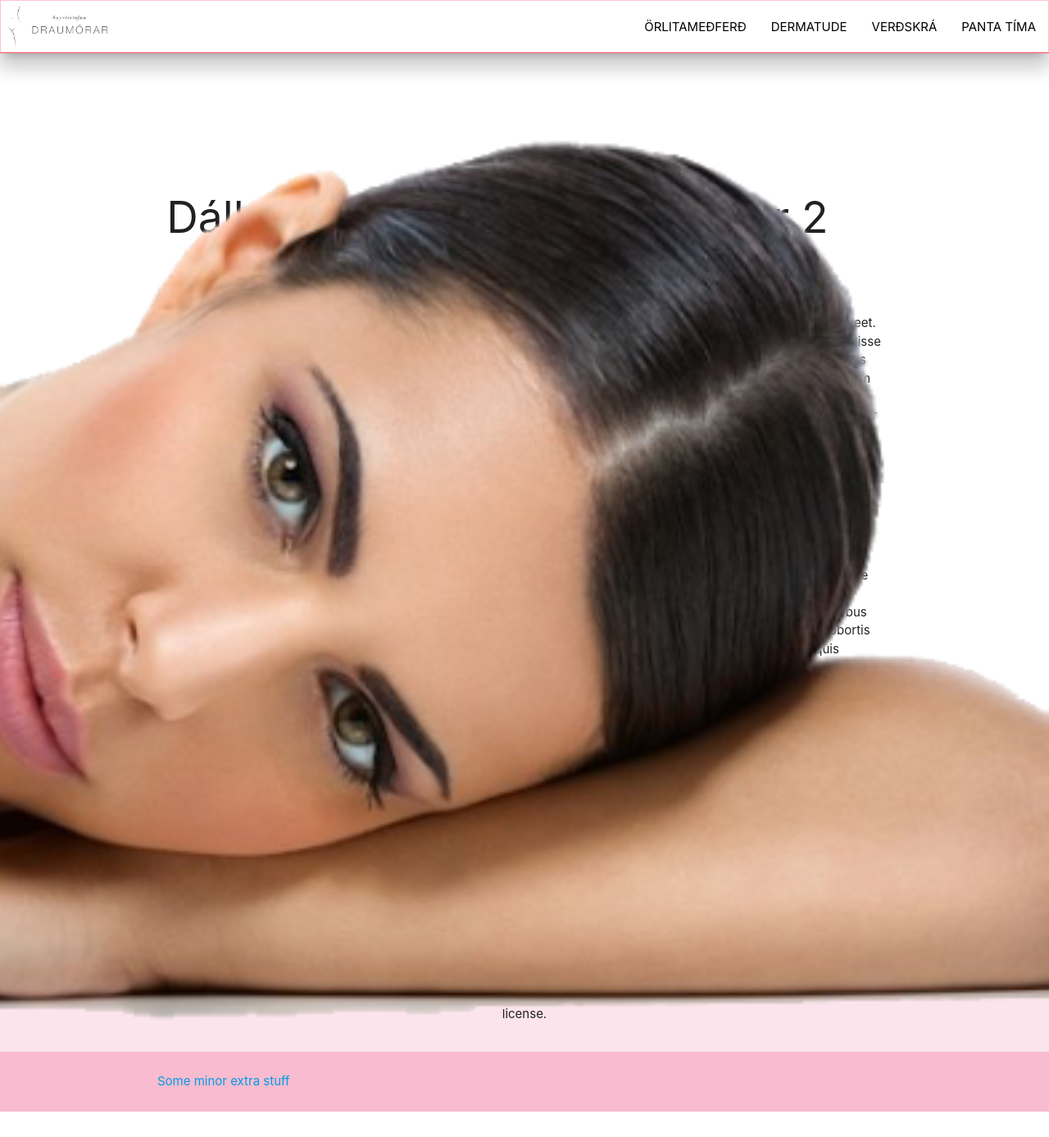
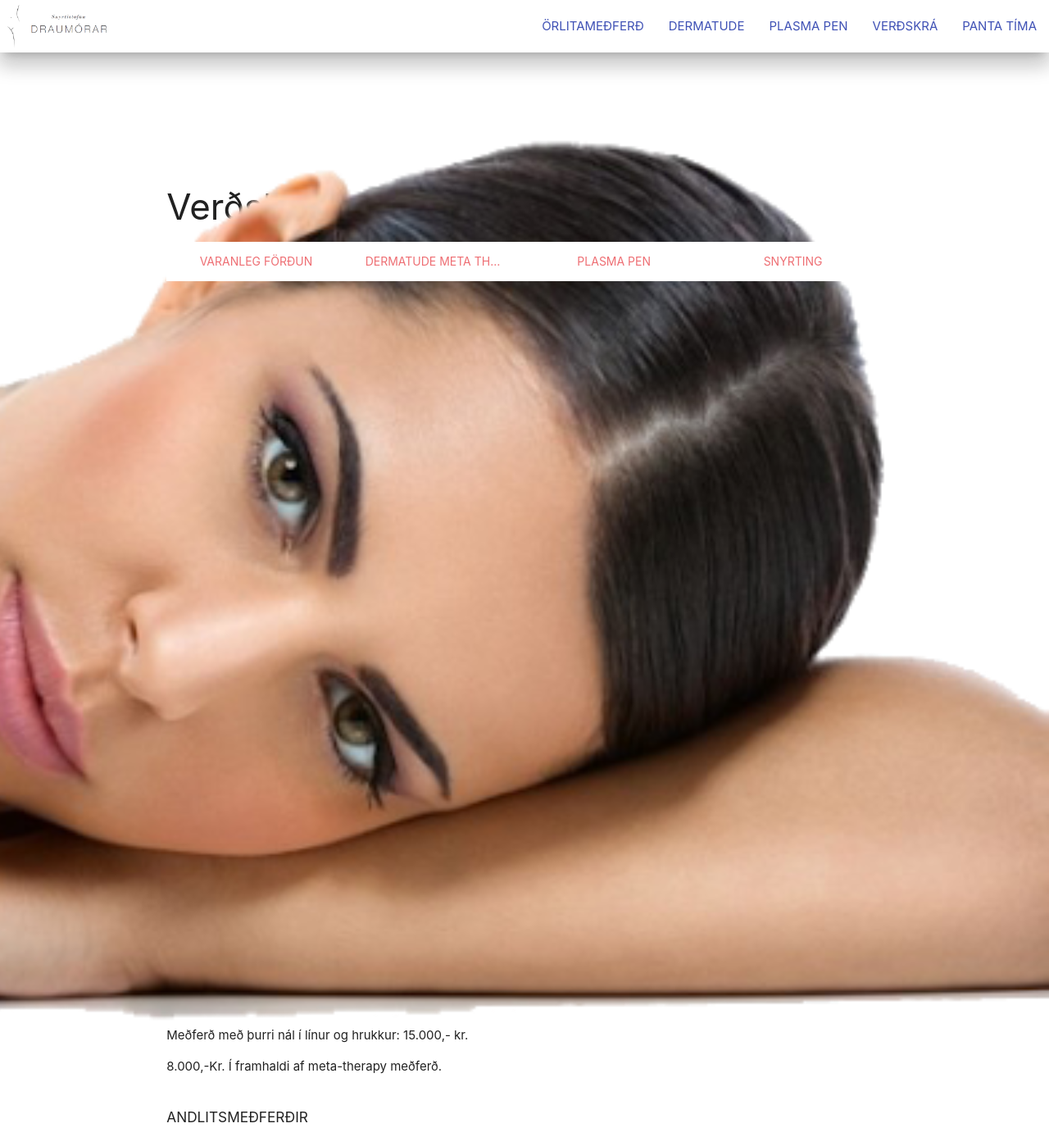
Before and after one commit to heidars19/draumorar, a Django app: page /verdskra/ in a window 1280 px wide. Shown: the whole page at 82% size. Run offline with Django 3.2, Linux system fonts and the light colour scheme.

Commit message:
added tabs in verdskra

```diff
--- a/draumorar/urls.py
+++ b/draumorar/urls.py
@@ -24,6 +24,7 @@ urlpatterns = [
     path('orlitamedferd/', include('orlitamedferd.urls')),
     path('verdskra/', include('verdskra.urls')),
     path('bokun/', include('bokun.urls')),
+    path('plasmapen/', include('plasmapen.urls')),
 
     path('css/<str:filename>.css', include('landing.urls')),
 ]
--- /dev/null
+++ b/plasmapen/admin.py
@@ -0,0 +1,3 @@
+from django.contrib import admin
+
+# Register your models here.
--- /dev/null
+++ b/plasmapen/apps.py
@@ -0,0 +1,5 @@
+from django.apps import AppConfig
+
+
+class PlasmapenConfig(AppConfig):
+    name = 'plasmapen'
--- /dev/null
+++ b/plasmapen/models.py
@@ -0,0 +1,3 @@
+from django.db import models
+
+# Create your models here.
--- /dev/null
+++ b/plasmapen/tests.py
@@ -0,0 +1,3 @@
+from django.test import TestCase
+
+# Create your tests here.
--- /dev/null
+++ b/plasmapen/urls.py
@@ -0,0 +1,6 @@
+from django.urls import path
+from . import views
+
+urlpatterns = [
+    path('', views.index, name='plasmapen_index'),
+]
--- a/static/css/main.css
+++ b/static/css/main.css
@@ -35,17 +35,15 @@
 }
 
 .nav-wrapper {
-    border-color: pink;
+    border-color: blue lighten-3;
     border-style: solid;
-    border-width: 1px;
-    /*pink lighten-5*/
+    border-width: 0px;
 }
 
 .parallax-section {
     padding-top: 0;
     padding-bottom: 0;
 }
-
 
 .height-200 {
     height: 200px;
@@ -56,9 +54,22 @@
 nav {
     float: top;
     position: fixed;
+    background-color: #fcf4fc;
 }
 
 
-nav ul li a{
-  color: black;
+
+
+
+
+/*########################
+#### FOOTER ######
+########################*/
+
+#right-links {
+    text-align: right;
 }
+
+.page-footer {
+    background-color: #fcf4fc;
+}
--- a/static/js/main.js
+++ b/static/js/main.js
@@ -6,10 +6,8 @@ document.addEventListener('DOMContentLoaded', function() {
 
 $(document).ready(function(){
     $('.parallax').parallax();
+    $('.tabs').tabs();
 
-});
-
-$(document).ready(function() {
     $(window).scroll(function() {
         if ($(this).scrollTop() > 1) {
             $("#background-image").css({"opacity": "0.3"})
--- /dev/null
+++ b/static/js/verdskra.js
@@ -0,0 +1,3 @@
+  $(document).ready(function(){
+    $('.tabs').tabs();
+  });
--- a/templates/footer.html
+++ b/templates/footer.html
@@ -1,27 +1,35 @@
-<footer class="page-footer pink lighten-5">
+{% load static %}
+
+<footer class="page-footer">
     <div class="container">
         <div class="row">
-            <div class="col l4 s12">
+
+            <div class="col l3 s12">
                 <ul>
                     <li><a class="grey-text text-darken-4" href="#">UM OKKUR</a></li>
-                    <li><a class="grey-text text-darken-4" href="#">HAFÐU SAMBAND</a></li>
+                    <li><a class="grey-text text-darken-4" href="mailto:draumorar@draumorar.is">HAFÐU SAMBAND</a></li>
                     <li><a class="grey-text text-darken-4" href="#">SKILMÁLAR</a></li>
                 </ul>
             </div>
 
+            <div class="col l5 s12">
+                <p class="grey-text text-darken-4" align="center">Text content of Draumórar is available under the <a class="indogo-text" href="https://creativecommons.org/licenses/by-sa/3.0/deed.en">Creative Commons 3.0 License</a>. You can copy it freely, but indicate the origin and keep the license.</p>
+            </div>
 
             <div class="col l4 s12">
-                <ul>
-                    <li class="grey-text text-darken-4" align="center">Text content of Draumórar is available under the <a href="https://creativecommons.org/licenses/by-sa/3.0/deed.en">Creative Commons 3.0 License</a>. You can copy it freely, but indicate the origin and keep the license.</li>
+                <ul id="right-links">
+                    <li><a class="indigo-text" href="{% url "orlitamedferd_index" %}">ÖRLITAMEÐFERÐ</a></li>
+                    <li><a class="indigo-text" href="{% url "dermatude_index" %}">DERMATUDE </a></li>
+                    <li><a class="indigo-text" href="{% url "plasmapen_index" %}">PLASMA PEN </a></li>
+                    <li><a class="indigo-text" href="{% url "verdskra_index" %}">VERÐSKRÁ</a></li>
+                    <li><a class="indigo-text" href="{% url "bokun_index" %}">PANTA TÍMA</a></li>
                 </ul>
             </div>
-
-
         </div>
     </div>
-    <div class="footer-copyright pink lighten-4">
+    <div class="footer-copyright pink lighten-5 indigo-text">
         <div class="container">
-            <p><a href="#">Some minor extra stuff</a></p>
+            <p><a class="indigo-text text-darken-4" href="#!">Some minor extra stuff</a></p>
         </div>
     </div>
 </footer>
--- a/templates/navbar.html
+++ b/templates/navbar.html
@@ -8,14 +8,15 @@
         <a href="#" data-target="mobile-dropdown" class="sidenav-trigger"><i class="material-icons black-text">menu</i></a>
 
         <ul id="nav-mobile" class="right hide-on-med-and-down">
-            <li><a href="{% url "orlitamedferd_index" %}">ÖRLITAMEÐFERÐ</a></li>
-            <li><a href="{% url "dermatude_index" %}">DERMATUDE </a></li>
-            <li><a href="{% url "verdskra_index" %}">VERÐSKRÁ</a></li>
-            <li><a href="{% url "bokun_index" %}">PANTA TÍMA</a></li>
+            <li><a class="indigo-text" href="{% url "orlitamedferd_index" %}">ÖRLITAMEÐFERÐ</a></li>
+            <li><a class="indigo-text" href="{% url "dermatude_index" %}">DERMATUDE</a></li>
+            <li><a class="indigo-text" href="{% url "plasmapen_index" %}">PLASMA PEN </a></li>
+            <li><a class="indigo-text" href="{% url "verdskra_index" %}">VERÐSKRÁ</a></li>
+            <li><a class="indigo-text" href="{% url "bokun_index" %}">PANTA TÍMA</a></li>
         </ul>
 
     </div>
-
+</nav>
 
 
 <!-- Navbar that gets activated on smaller screens -->
@@ -30,5 +31,6 @@
 
         <li class="indent-links"><a href="{% url "orlitamedferd_index" %}">ÖRLITAMEÐFERÐ</a></li>
         <li class="indent-links"><a href="{% url "dermatude_index" %}">DERMATUDE </a></li>
+        <li class="indent-links"><a href="{% url "plasmapen_index" %}">PLASMA PEN </a></li>
         <li class="indent-links"><a href="{% url "verdskra_index" %}">VERÐSKRÁ</a></li>
     </ul>
--- a/templates/verdskra/index.html
+++ b/templates/verdskra/index.html
@@ -7,30 +7,124 @@
 {% block content %}
     <div class="section parallax-section height-200">
     </div>
-        <div class="container">
-            <div class="row">
-                <div class="col s7 m7 l7">
-                    <h2>Dálkur 1</h2>
-                    <div class="section">
-                        <p>Eitthvað include hérna</p>
-                        <p>Lorem ipsum dolor sit amet, consectetur adipiscing elit. Vestibulum ut urna varius mauris vulputate lacinia a in erat. Suspendisse non lorem a lacus porttitor imperdiet. Nullam dui sem, porttitor quis aliquet non, laoreet vitae nunc. Ut sit amet enim arcu. Aliquam id convallis felis. Nulla viverra feugiat pulvinar. Donec non aliquam enim. Donec dapibus porttitor accumsan. Pellentesque odio elit, ultricies ac luctus vitae, tempus quis enim. Duis efficitur nisi quam, nec rhoncus velit vulputate non. Nam at sodales leo. Mauris vitae dictum justo. Nullam eu vestibulum libero, ut sollicitudin est. Vivamus elementum, odio vel ultrices aliquam, felis lectus auctor odio, et tincidunt lectus diam eget est. In erat elit, cursus ut egestas nec, tempor mollis dolor.</p>
-                        <p>Aenean condimentum vel risus non consectetur. Proin urna ipsum, congue nec nisl ac, posuere lobortis ex. Aliquam semper ex quis nibh euismod venenatis. Aenean et bibendum odio. Suspendisse a maximus ipsum. Vestibulum convallis nunc ante, a imperdiet dolor condimentum non. Maecenas sit amet enim mi. Phasellus a eros pharetra, tincidunt sapien ut, viverra ipsum. Maecenas congue turpis sit amet purus ullamcorper hendrerit. Nunc tortor felis, dapibus eget arcu vel, hendrerit porttitor leo. Donec eget pulvinar orci. Nullam malesuada ante a mi cursus egestas. Praesent quis mi varius, consequat est at, vulputate metus. Aenean et nisl eu nisi imperdiet molestie.</p>
-                    </div>
-                </div>
-                <div class="col s4 m4 l4 offset-s1 offset-m1 offset-l1">
-                    <h2>Dálkur 2</h2>
-                    <div class="section">
-                        <p>Eitthvað include hérna</p>
-                        <p>Mauris iaculis luctus massa in laoreet. Cras vitae elementum ex. Suspendisse sagittis tortor turpis, et egestas eros consequat vitae. Aliquam elementum ultricies molestie. Curabitur iaculis felis at nulla condimentum, sed auctor diam dignissim. Donec vitae diam justo. Nam orci enim, pulvinar id molestie quis, finibus vitae nibh. Mauris id tellus nec diam rutrum fermentum nec ut ipsum.</p>
-                        <p>Duis accumsan et ipsum et cursus. Praesent pretium magna non urna mollis cursus. Proin ornare vulputate diam eget rutrum. Sed at eleifend lorem. Vivamus elementum faucibus nulla, non elementum mauris lobortis non. Sed tincidunt vel urna quis porttitor. Cras ultricies tincidunt ornare. Nullam non aliquet augue. Donec ex est, sagittis a sapien pulvinar, volutpat gravida nibh. Ut et rhoncus enim. Fusce blandit interdum ligula sollicitudin fermentum. Donec vehicula eros elementum, vulputate dolor vel, iaculis metus. Vestibulum consectetur, sapien sit amet imperdiet pretium, nunc nibh congue est, id finibus nisi ligula nec ante.</p>
-                    </div>
-                </div>
-            </div>
-        </div>
 
+<div class="container">
+  <div class="row">
+    <div class="col s12">
+        <h3>Verðskrá</h3>
+      <ul class="tabs">
+        <li class="tab col s3"><a class="active"  href="#varanlegfordun">Varanleg förðun</a></li>
+        <li class="tab col s3"><a class="active" href="#dermatude">Dermatude Meta Therapy</a></li>
+        <li class="tab col s3"><a class="active"  href="#plasmapen">Plasma Pen</a></li>
+        <li class="tab col s3"><a class="active"  href="#snyrting">Snyrting</a></li>
+      </ul>
+    </div>
+
+    <div id="varanlegfordun" class="col s12">
+        <p class="flow-text">Varanleg förðun</p>
+        <h6>AUGABRÚNIR</h6>
+        <p>
+            Augabrúnir: 45.000,- kr.<br>
+            Augabrúnir – Microblade: 50.000,- kr.<br>
+            Augabrúnir – Hybrid: 52.000,- kr.
+        </p>
+        <h6>AUGU</h6>
+        <p>
+            Þétting: 45.000,- kr.<br>
+            Augnlína efri augnlok: 48.000,- kr.<br>
+            Augnlína Efri og neðri augnlok: 50.000,- kr.
+        </p>
+        <h6>VARIR</h6>
+        <p>
+            Varalína: 45.000,- kr.<br>
+            Varalína með skyggingu: 48.000,- kr.<br>
+            Varir – Heillitun: 52.000,- kr.
+        </p>
+    </div>
+
+    <div id="dermatude" class="col s12">
+        <p class="flow-text">Dermatude Meta Therapy</p>
+        <h6>ANDLIT</h6>
+        <p>
+            1 skipti – Andlit: 20.400,- kr.<br>
+            8 skipta kúr – Andlit: 134.800,- kr.<br>
+            Greitt fyrir 7 skipti.
+        </p>
+        <h6>ANDLIT OG HÁLS</h6>
+        <p>
+            1skipti – Andlit og háls: 30.850,- kr.<br>
+            8 skipta kúr – Andlit og háls : 200.950,- kr.<br>
+            Greitt fyrir 7 skipti.
+        </p>
+        <h6>ANDLIT, HÁLS OG BRINGA</h6>
+        <p>
+            1 skipti – Andlit, háls og bringa: 40.300,- kr.<br>
+            8 skipta kúr – Andlit, háls og bringa: 267.100,- kr.<br>
+            Greitt fyrir 7 skipti.
+        </p>
+        <h6>ANNAÐ</h6>
+        <p>
+            Meðferð með þurri nál í línur og hrukkur: 15.000,- kr.
+        </p>
+        <p>
+            8.000,-Kr. Í framhaldi af meta-therapy meðferð.
+        </p>
+    </div>
+
+    <div id="plasmapen" class="col s12">
+        <h6></h6>
+        <p>
+
+        </p>
+        <h6></h6>
+        <p>
+
+        </p>
+    </div>
+    <div id="snyrting" class="col s12">
+        <h6>ANDLITSMEÐFERÐIR</h6>
+        <p>
+            60 MÍNÚTNA ANDLITSMEÐFERÐ: 9.500,- kr.<br>
+            90 MÍNÚTNA ANDLITSMEÐFERÐ: 12.000,- kr.<br>
+            LÚXUS ANDLITSMEÐFERÐ 2 KLST: 15.000,- kr.<br>
+            SÝRUR: 11.000,- kr.<br>
+            SÝRUR (4 SKIPTI): 39.000,- kr.<br>
+            HÚÐHREINSUN: 9.000,- kr.<br>
+            HÚÐHREINSUN 16 ÁRA OG YNGRI: 7.000,- kr.
+        </p>
+        <h6>AUGU</h6>
+        <p>
+            LITUN OG PLOKKUN/VAX: 4.700,- kr.<br>
+            LITUN Á BRÚNIR OG PLOKKUN/VAX: 4.000,- kr.<br>
+            LITUN ÆA AUGNHÁR: 2.500,- kr.<br>
+            PLOKKUN/VAX: 2.000,- kr.
+        </p>
+        <h6>FÆTUR</h6>
+        <p>
+            FÓTSNYRTING: 6.000,- kr.<br>
+            FÓTSNYRTING MEÐ LÖKKUN: 6.500,- kr.
+        </p>
+        <h6>VAXMEÐFERÐIR</h6>
+        <p>
+            VAX ANDLIT: 1.500 – 3.500 kr.<br>
+            VAX AÐ HNJÁM: 4.500,- kr.<br>
+            VAX AÐ HNJÁM OG AFTAN Á LÆRUM: 5.500,- kr.<br>
+            VAX ALLA LEIÐ/MEÐ NÁRA: 8.500/10.000 kr.<br>
+            VAX Í NÁRA: 3.500,- kr.<br>
+            VAX UNDIR HENDUR: 3.000,- kr.<br>
+            VAX BAK/BRINGA: 3.500 – 5.000 kr.<br>
+            VAX BAK OG BRINGA: 8.000,- kr.<br>
+            BRAZELÍSKT/ENDURKOMA: 6.500/5.500 kr.<br>
+            BRAZELÍSKT HERRA: 7.000 – 9.000 kr.
+        </p>
+
+    </div>
+  </div>
+<p>Öll verð eru birt með fyrirvara um breytingu.</p>
+</div>
 
 {% endblock %}
 
 {% block js %}
-    <script src="{% static "js/landing.js" %}"></script>
+
 {% endblock %}
```
Also changed, not shown: plasmapen/views.py (added, +7 -0 lines), static/js/landing.js (+0 -8 lines), templates/plasmapen/index.html (added, +33 -0 lines), plasmapen/__init__.py (added), plasmapen/migrations/__init__.py (added).
